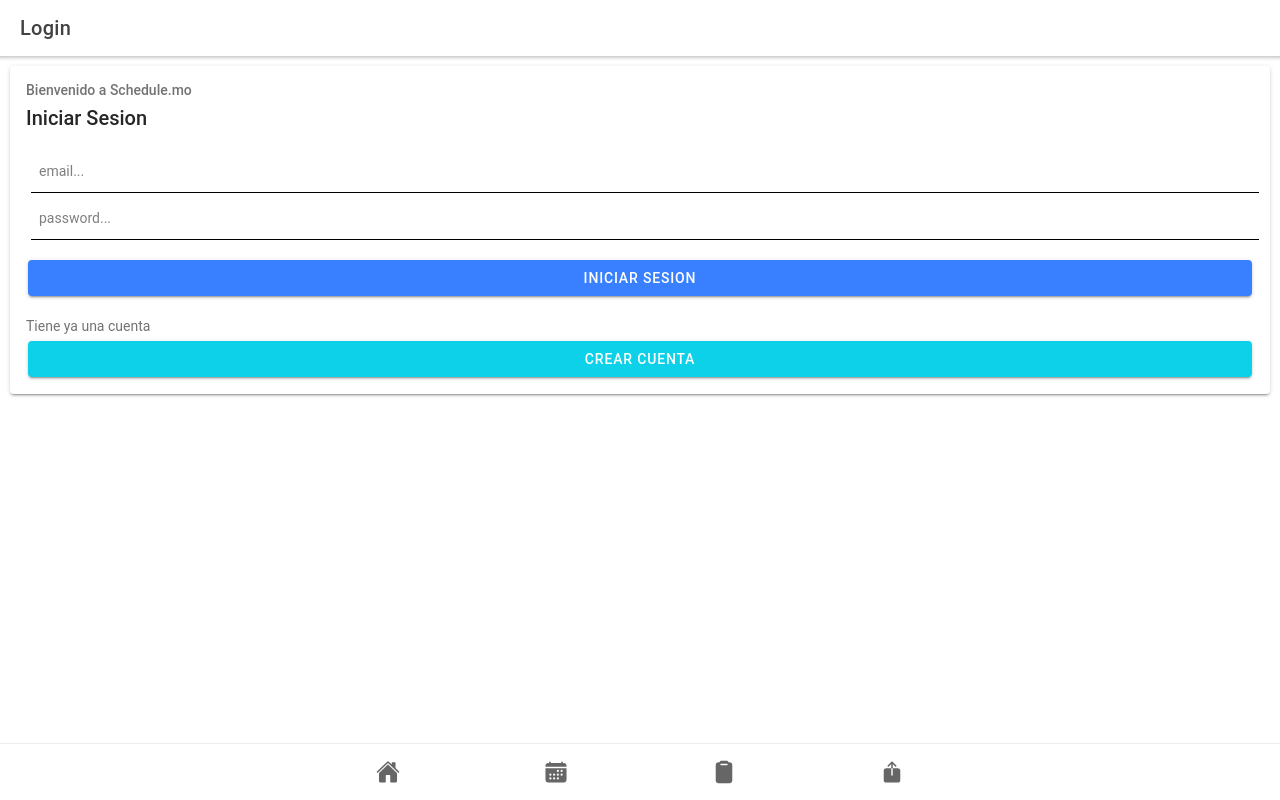
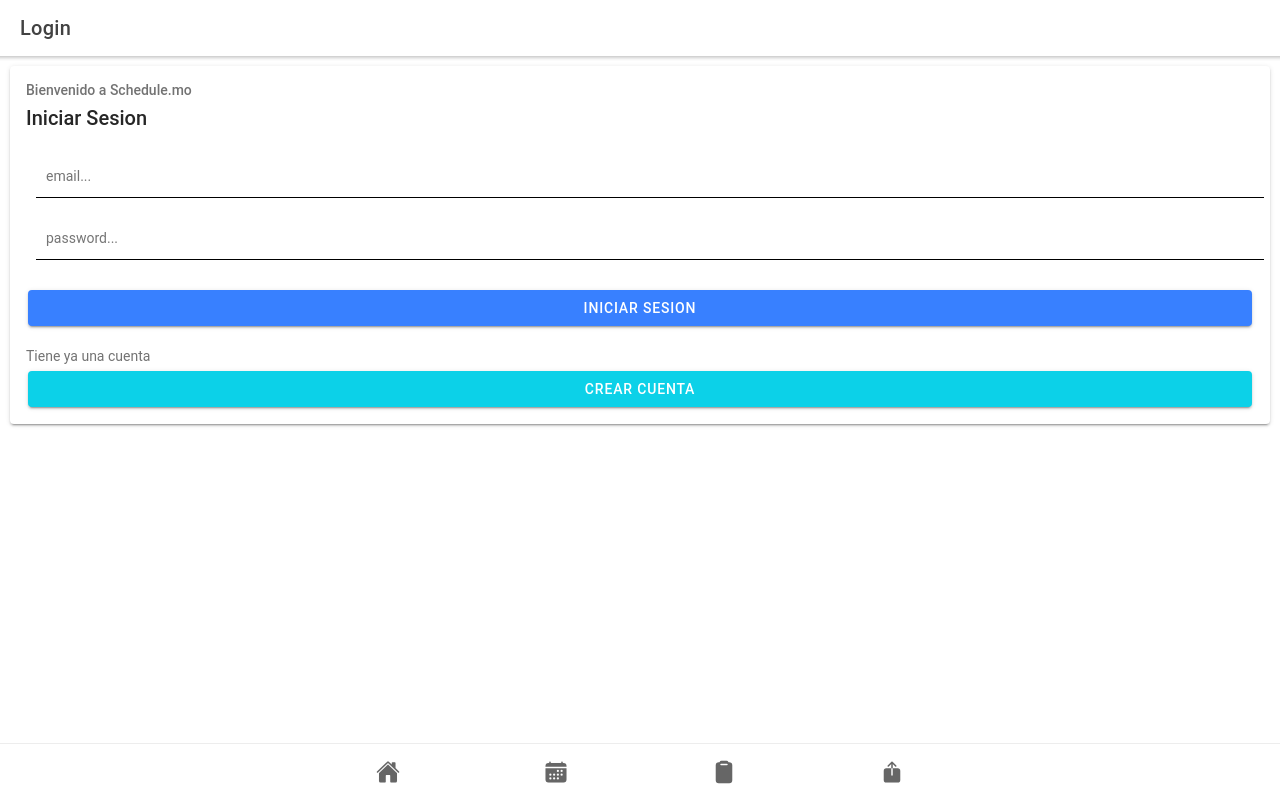
Before and after one commit to dpa722/Int-schedule.mo, a React (Create React App) app: page /login in a window 1280 px wide. Built offline with nearby package versions, Linux system fonts and the light colour scheme; the HTML template or start-up script is replaced by a standard one.

Commit message:
login hecho

```diff
--- a/src/pages/Login.css
+++ b/src/pages/Login.css
@@ -1,8 +1,10 @@
 .email, .password{
+    width: 100%;
+    border: none;
     border-bottom: 1px solid black;
     color: black;
     padding: 10px;
-    margin: 5px;
+    margin: 10px;
 }
 
 .submit{
--- a/src/pages/Login.tsx
+++ b/src/pages/Login.tsx
@@ -1,12 +1,29 @@
 import {
-    IonHeader, IonContent, IonToolbar, IonTitle,IonPage,IonCard,IonCardHeader,IonCardSubtitle,IonCardTitle,IonCardContent,IonInput,IonButton,IonLabel
+    IonHeader, IonContent, IonToolbar, IonTitle,IonPage,IonCard,IonCardHeader,IonCardSubtitle,IonCardTitle,IonCardContent,IonButton,IonLabel
   } from '@ionic/react';
 
-  import React from 'react';
+  import React,{ useState }  from 'react';
 
   import './Login.css';
 
   const Login: React.FC = () => {
+
+    const [email, setEmail] = useState('');
+    const [password, setPassword] = useState('');
+
+    const submit = async () => {
+      const url = "https://afternoon-refuge-46845.herokuapp.com/api/getuser/"+email+"/"+password;
+      const result = await fetch(url);
+      const data = await result.json();
+      console.log(data);
+      if(data.length > 0){
+          console.log("iniciado sesion");
+          console.log(data[0].id);
+      }else{
+        console.log("no se ha podido iniciar");
+      }
+    };
+
     return (
         <IonPage>
             <IonHeader>
@@ -22,9 +39,9 @@ import {
                     <IonCardTitle>Iniciar Sesion</IonCardTitle>
                 </IonCardHeader>
                  <IonCardContent>
-                     <form action="">
-                        <IonInput type="text" placeholder="email..." className="email" name="email"></IonInput>
-                        <IonInput type="password" placeholder="password..." className="password" name="password"></IonInput>
+                     <form onSubmit={(e) => { e.preventDefault(); submit();}}>
+                        <input onChange={(e) => setEmail(e.target.value)} type="email" placeholder="email..." className="email" name="email" required></input>
+                        <input onChange={(e) => setPassword(e.target.value)} type="password" placeholder="password..." className="password" name="password" required></input>
                         <IonButton type="submit" expand="block" className="submit">iniciar sesion</IonButton>
                      </form>
                      <div className="registro">
```
